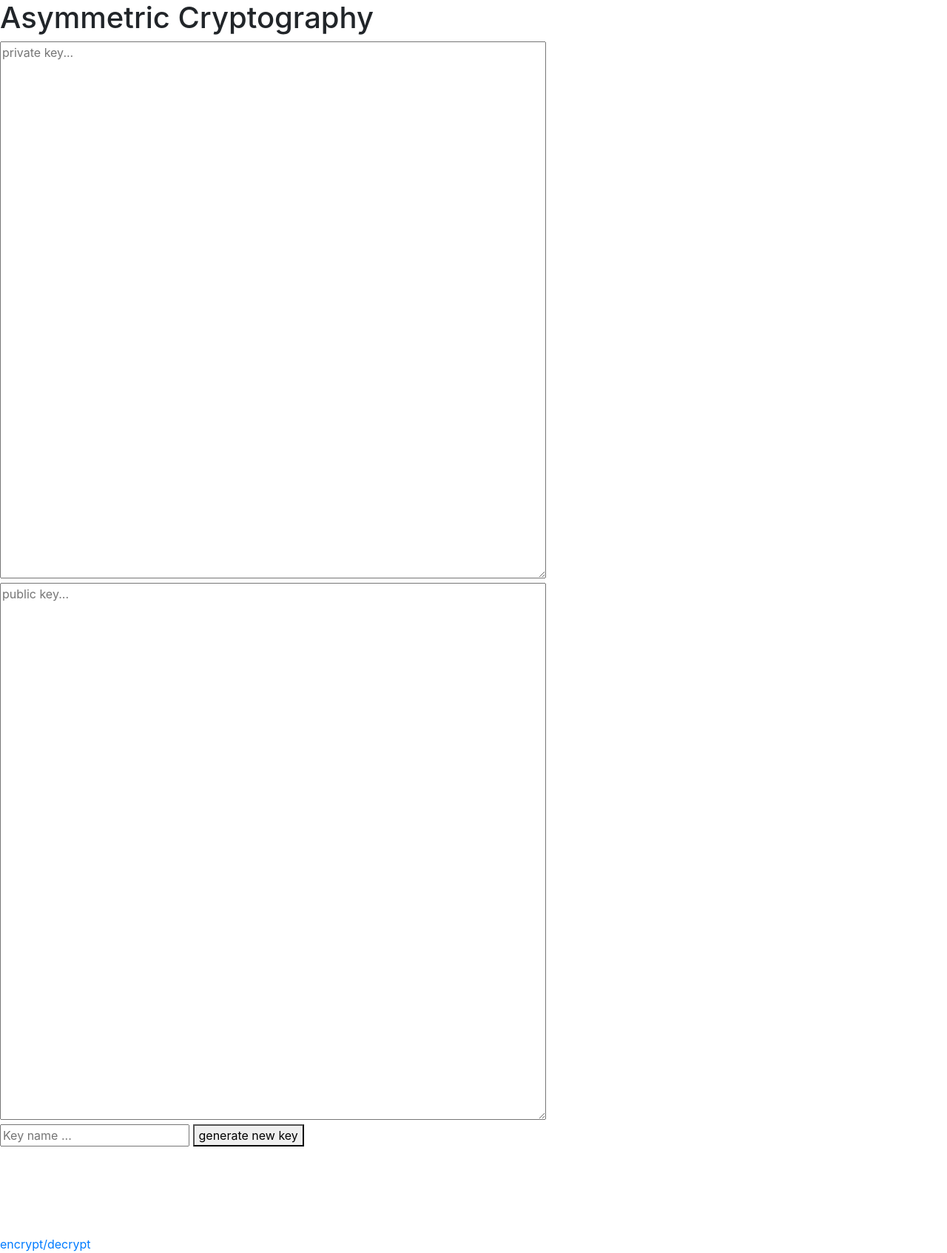
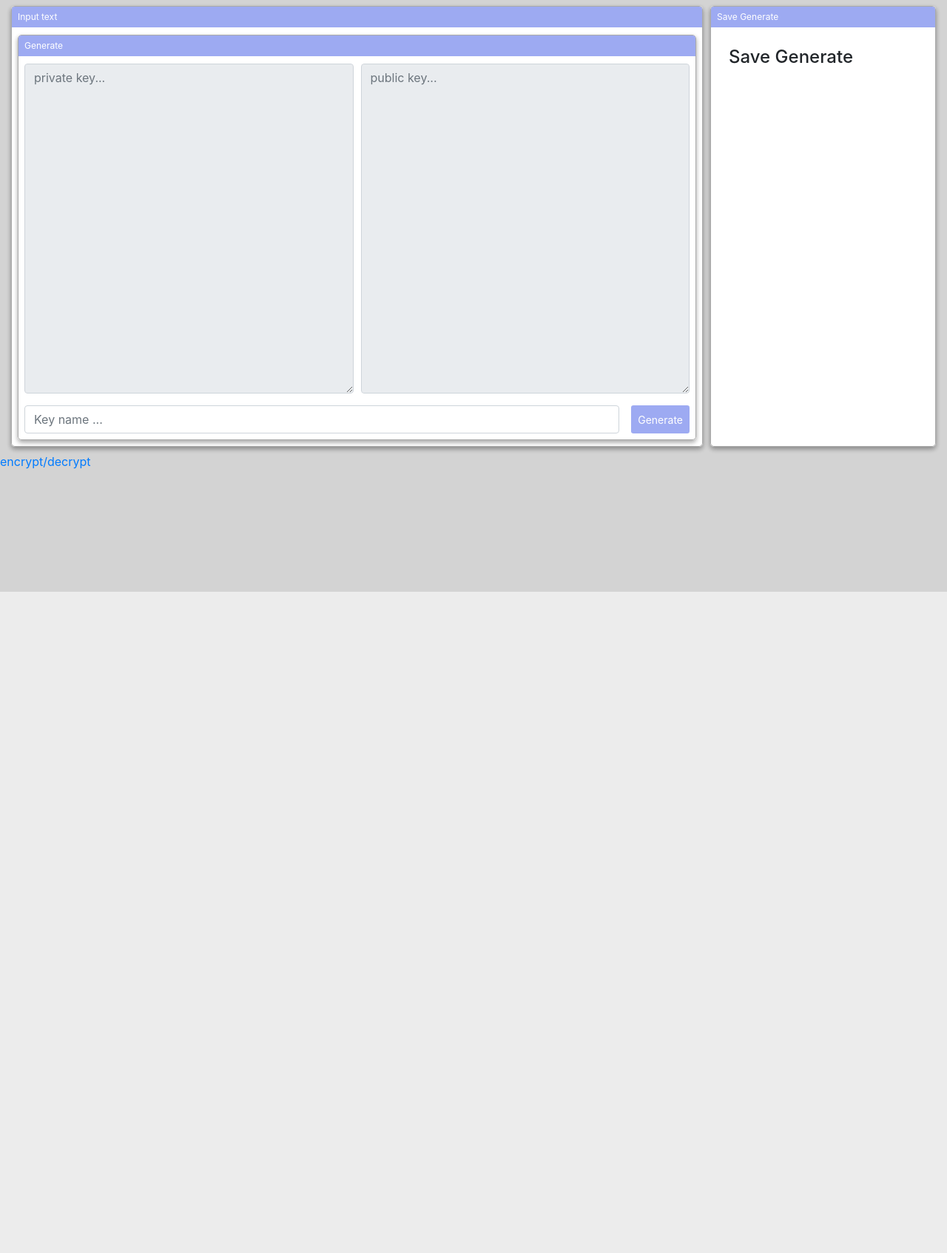
Before and after one commit to jamshid1598/cryptography-python, a Django app: page / in a window 1280 px wide. Shown: the whole page at 74% size. After the commit the page ends 800 px from the top, so only its background shows below. Run offline with Django 3.2, Linux system fonts and the light colour scheme; data that the repository does not hold is empty; parts of the project's set-up code (start-up, migrations or seed data) failed here and were passed over; some libraries are stand-ins or nearby versions.

Commit message:
templates changed

```diff
--- a/templates/crytokey.html
+++ b/templates/crytokey.html
@@ -2,35 +2,63 @@
 
 {% block body %}
 
-    {% if key_info.name %}
+    {% comment %} {% if key_info.name %}
         <h1>{{ key_info.name }}</h1>
     {% else %}
         <h1>Asymmetric Cryptography</h1>
-    {% endif %}
+    {% endif %} {% endcomment %}
 
+
+    <div class="container-fluid py-2">
+
+            <div class="form-row">
+                <div class="col-9">
+                    <fieldset>
+                        <legend>Input text</legend>
+                        <div class="form-row">
+                            <div class="col-12" style="margin-top:30px">
+                                <fieldset>
+                                    <legend>Generate</legend>
+                                    <div class=" form-row" style="margin-top:30px">
                                         {% if key_info %}
-        <div class='generated-keys'>
-            <textarea cols=70 rows=30 placeholder="private key..." readonly>{{ key_info.private_key|safe }}</textarea>
-            <textarea cols=70 rows=30 placeholder="public key..." readonly>{{ key_info.public_key|safe }}</textarea>
+                                        <div class="form-group col-6 generated-keys">
+                                            <textarea class="form-control small" rows="18" name="" id="" placeholder="private key..." readonly>{{ key_info.private_key|safe }}</textarea>
+                                        </div>
+                                        <div class="form-group col-6">
+                                            <textarea class="form-control small" rows="18" name="" id="" placeholder="public key..." readonly>{{ key_info.public_key|safe }}</textarea>
                                         </div>
                                         {% else %}
-        <div class='generated-keys'>
-            <textarea cols=70 rows=30 placeholder="private key..." readonly></textarea>
-            <textarea cols=70 rows=30 placeholder="public key..." readonly></textarea>
+                                        <div class="form-group col-6 generated-keys">
+                                            <textarea class="form-control small" rows="18" name="" id="" placeholder="private key..." readonly></textarea>
+                                        </div>
+                                        <div class="form-group col-6">
+                                            <textarea class="form-control small" rows="18" name="" id="" placeholder="public key..." readonly></textarea>
                                         </div>
                                         {% endif %}
-
-
-    <form method='post' action='{% url "core:generate_key" %}'>
+                                        <div class="col-12">
+                                            <form method='post' class='w-100 d-flex' action='{% url "core:generate_key" %}'>
                                                 {% csrf_token %}
                                                 {{ form.non_field_errors }}
-        <input type='text' name='name' id='name' placeholder='Key name ...' required>
-        <button type='submit'>generate new key</button>
+
+                                                <input type="text" name='name' id='name' class="form-control mr-3" placeholder='Key name ...' required>
+                                                <button class="btn btn-sm" style="background-color: #9DAAF2; color:#fff;" type="submit">Generate</button>
                                             </form>
-
-
-    <div>
-        <ul style="display: inline-block;">
+                                        </div>
+                                    </div>
+                                </fieldset>
+                            </div>
+                        </div>
+                    </fieldset>
+                </div>
+                <div class="col-3">
+                    <fieldset class="h-100">
+                        <legend>Save Generate</legend>
+                        <div class="form-row">
+                            <div class="col-12" style="margin-top:30px">
+                                <div class="p-3">
+                                    <h4>Save Generate</h4>
+                                    <div class="">
+                                        <ul class="unstyled">
                                             {% for key in key_queryset %}
                                             <li>
                                                 <div>
@@ -47,12 +75,32 @@
                                         {% endfor %}
                                         </ul>
                                     </div>
+                                </div>
+                            </div>
+                        </div>
+                    </fieldset>
+                </div>
+            </div>
+
+    </div>
 
 
-    <br>
-    <br>
-    <br>
-    <br>
+
+
+
+
+
+
+
+
+
+
+
+
+
+
+
+
 
     <a href="{% url 'core:encrypt_decrypt' %}">encrypt/decrypt</a>
 
--- a/templates/index.html
+++ b/templates/index.html
@@ -14,6 +14,9 @@
         <link rel="stylesheet" href="https://cdn.jsdelivr.net/npm/bootstrap@4.0.0/dist/css/bootstrap.min.css" integrity="sha384-Gn5384xqQ1aoWXA+058RXPxPg6fy4IWvTNh0E263XmFcJlSAwiGgFAW/dAiS6JXm" crossorigin="anonymous">
     </head>
      <style>
+        body{
+            background-color: lightgray;
+         }
         fieldset {
             font-size: 14px;
             background-color: white;
```
Lines whose indentation alone changed are shown as unchanged.
